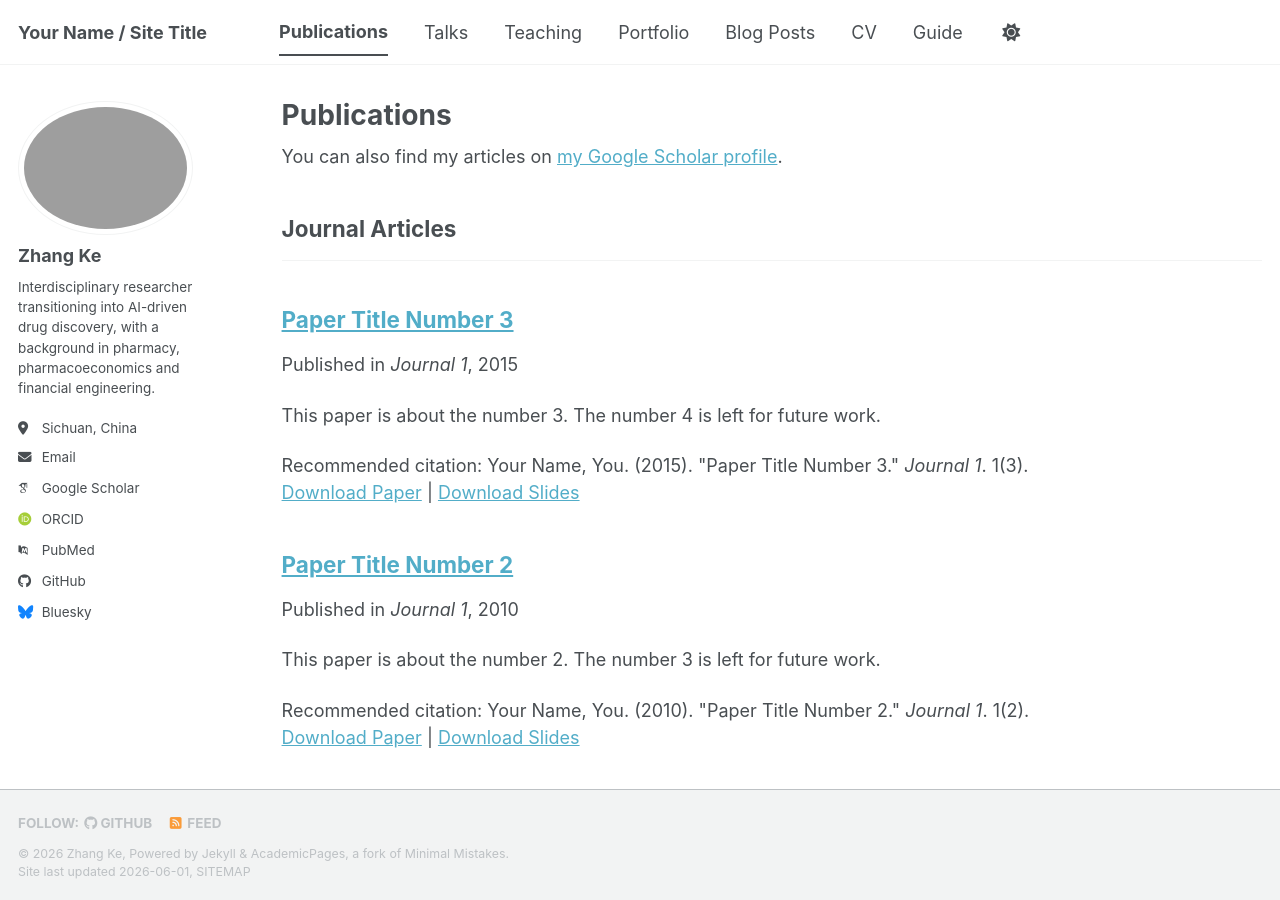
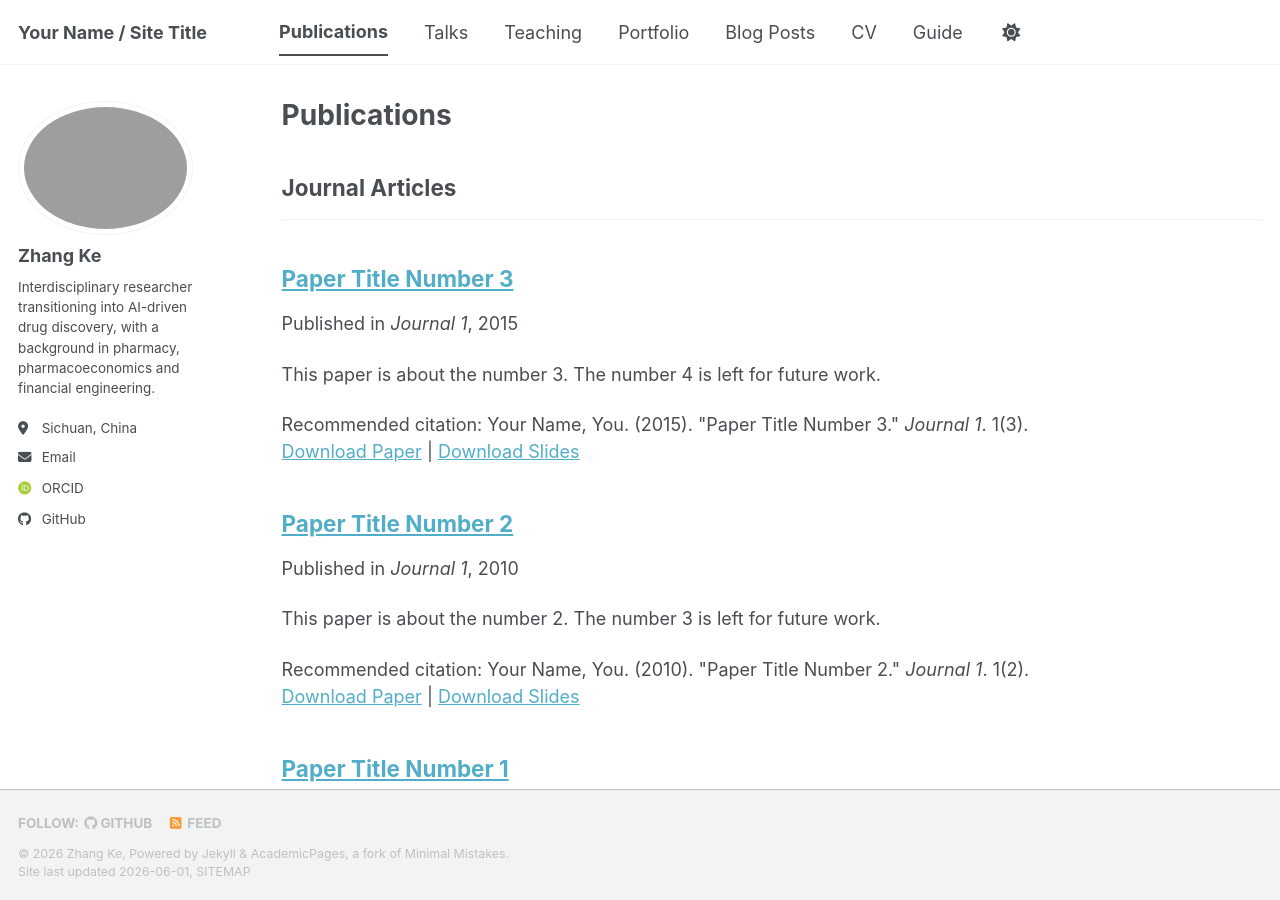
Before and after one commit to Zhangke123jimu/Zhangke123jimu.github.io, a Jekyll site: the page built from _pages/publications.html, in a window 1280 px wide and 900 px high. Built offline with Jekyll 4.4.1, drawn with Linux system fonts in a browser that asks for light colours; some web fonts are replaced; a script bundle is joined from its source files by our own code; library files that are not in the unit come from our copies; part of the change alters nothing that is shown.

Commit message:
Update _config.yml

```diff
--- a/_config.yml
+++ b/_config.yml
@@ -12,7 +12,7 @@ site_theme               : "default" # The available themes options are "default
 title                    : "Your Name / Site Title"
 title_separator          : "-"
 name                     : &name "Zhang Ke"
-description              : &description "Your Name's academic portfolio"   # Update this with a general description of your site, this is the default if not overridden by a page
+description              : &description "Zhang Ke's academic portfolio"   # Update this with a general description of your site, this is the default if not overridden by a page
 url                      : https://Zhangke123jimu.github.io # The base hostname & protocol for your site e.g. "https://[your GitHub username].github.io",
                                                            # or if you already have some other page hosted on Github then use "https://[your GitHub username].github.io/[Your Repo Name]"
 baseurl                  : "" # the subpath of your site, e.g. "/blog"
@@ -31,54 +31,12 @@ author:
   email            : "zhangke123jimu@163.com"
 
   # Academic websites
-  academia         : # URL
-  arxiv            : # URL - Update with the correct link to your profile
-  googlescholar    : "https://scholar.google.com/citations?user=PS_CX0AAAAAJ"
-  inspire-hep      : # URL
-  impactstory      : # URL
-  orcid            : "https://orcid.org/yourorcidurl"
-  semantic         : # URL
-  ssrn             : # URL
-  pubmed           : "https://www.ncbi.nlm.nih.gov/pubmed/?term=john+snow"
-  researchgate     : # URL
-  scopus           : # URL
-  zotero           : # URL
+  orcid            : "https://orcid.org/0009-0003-0776-6885"
 
 
   # Repositories and software development
-  bitbucket        : # Username - Update with your username on the site
-  codepen          : # Username
-  dribbble         : # Username
-  github           : "academicpages"
-  kaggle           : # Username
-  stackoverflow    : # User number or user number and name (i.e., use "1" or "1/jeff-atwood")
+  github           : "https://github.com/Zhangke123jimu"
 
-  # Social media
-  artstation       : # Username
-  bluesky          : "bsky.app" # Replace this with you Bluesky username
-  facebook         : # Username
-  flickr           : # Username
-  foursquare       : # Username
-  goodreads        : # Username
-  google_plus      : # Username
-  keybase          : # Username
-  instagram        : # Username
-  lastfm           : # Username
-  linkedin         : # Username
-  mastodon         : # URL
-  medium           : # URL
-  pinterest        : # Username
-  soundcloud       : # Username
-  steam            : # Username
-  telegram         : # URL
-  tumblr           : # Username
-  twitter          : # Username for X / Twitter
-  vine             : # Username
-  weibo            : # Username
-  wikipedia        : # Username
-  xing             : # Username
-  youtube          : # Username
-  zhihu            : # Username
 
 # Publication Category - The following the list of publication categories and their headings
 publication_category:
```
